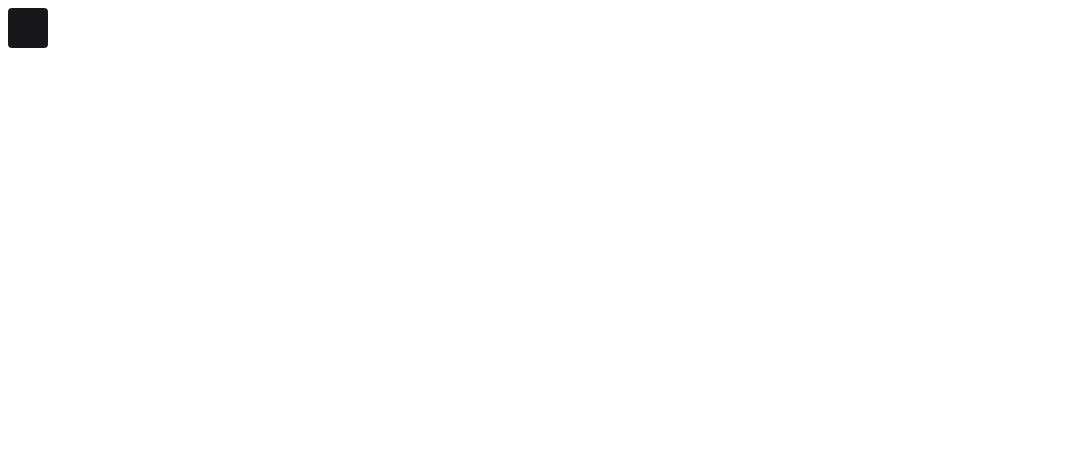
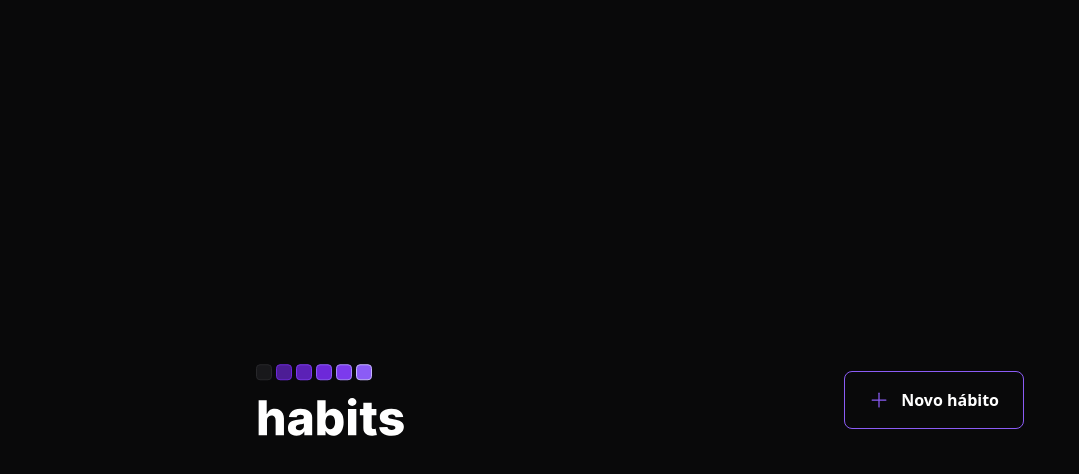
Before and after one commit to saymondamasio/habits-web, a React (Vite) app: page / in a window 1280 px wide. Shown: the top 474 px of the page, without its empty margins (0-1079 px from the left). Built offline with nearby package versions, Linux system fonts and the light colour scheme.

Commit message:
feat: create header component

```diff
--- a/index.html
+++ b/index.html
@@ -1,13 +1,16 @@
 <!DOCTYPE html>
 <html lang="en">
+
 <head>
   <meta charset="UTF-8" />
   <link rel="icon" type="image/svg+xml" href="/vite.svg" />
   <meta name="viewport" content="width=device-width, initial-scale=1.0" />
   <title>Vite + React + TS</title>
 </head>
-  <body>
+
+<body class="bg-background text-white">
   <div id="root"></div>
   <script type="module" src="/src/main.tsx"></script>
 </body>
+
 </html>
--- a/package.json
+++ b/package.json
@@ -9,6 +9,7 @@
     "preview": "vite preview"
   },
   "dependencies": {
+    "phosphor-react": "^1.4.1",
     "react": "^18.2.0",
     "react-dom": "^18.2.0"
   },
--- a/src/App.tsx
+++ b/src/App.tsx
@@ -1,6 +1,12 @@
 import "./styles/global.css";
-import { Habit } from "./components/Habit";
+import { Header } from "./components/Header";
 
 export function App() {
-  return <Habit />;
+  return (
+    <div className="w-screen h-screen flex justify-center items-center">
+      <div className="w-full max-w-5xl px-6 flex flex-col gap-16">
+        <Header />
+      </div>
+    </div>
+  );
 }
--- /dev/null
+++ b/src/components/Header.tsx
@@ -0,0 +1,18 @@
+import { Plus } from "phosphor-react";
+import logoImage from "../assets/logo.svg";
+
+export function Header() {
+  return (
+    <div className="w-full max-w-3xl mx-auto flex justify-between items-center">
+      <img src={logoImage} alt="Habits" />
+
+      <button
+        type="button"
+        className="border border-violet-500 font-semibold rounded-lg px-6 py-4 flex items-center gap-3 hover:border-violet-300"
+      >
+        <Plus size={20} className="text-violet-500" />
+        Novo hábito
+      </button>
+    </div>
+  );
+}
--- a/tailwind.config.cjs
+++ b/tailwind.config.cjs
@@ -2,7 +2,11 @@
 module.exports = {
   content: ["./src/**/*.tsx", "./index.html"],
   theme: {
-    extend: {},
+    extend: {
+      colors: {
+        background: "#09090A",
+      },
+    },
   },
   plugins: [],
 };
```
Also changed, not shown: src/assets/logo.svg (added), 1 other file (tests, documents, lock files or other folders). Lines whose indentation alone changed are shown as unchanged.
